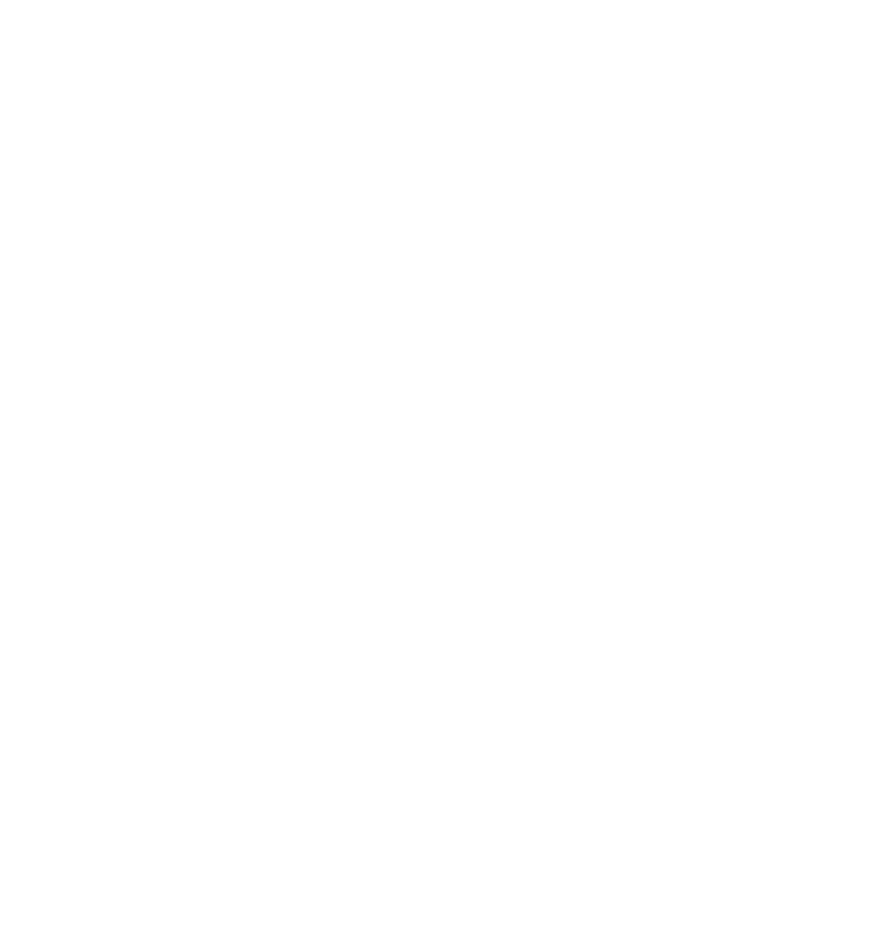
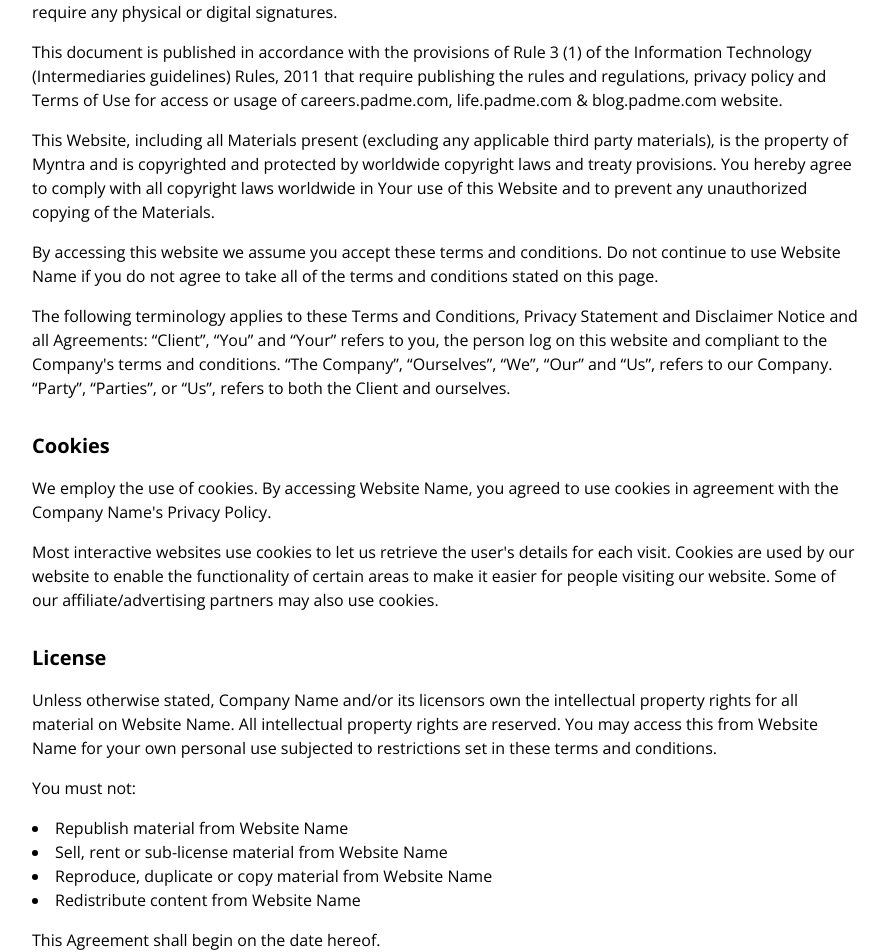
Before and after one commit to zakariaelrharbi/NewWaves-BolgApp, a React (Vite) app in the folder Front-end/my-app/: page /terms-and-conditions in a window 1280 px wide. Before the commit this address had no page. Shown: the part 164-1116 px from the top of the page, without its empty margins (192-1080 px from the left). Before the commit the page ends 800 px from the top, so only its background shows below. Built offline with nearby package versions, Linux system fonts and the light colour scheme.

Commit message:
terms and condition

```diff
--- a/Front-end/my-app/src/App.jsx
+++ b/Front-end/my-app/src/App.jsx
@@ -4,6 +4,7 @@
 import { Routes, Route } from 'react-router-dom'
 import ArticleDetailPage from './pages/articleDetail/ArticleDetailPage'
 import Register from './pages/Register/Register'
+import TermsAndConditions from './pages/Register/Terms_and_conditions'
 const App = () => {
   return (
     <div className="App font-opensans">
@@ -11,6 +12,7 @@
         <Route index path="/" element={<HomePage/>}/>
         <Route path="/blog/:id" element={<ArticleDetailPage/>}/>
         <Route path="/register" element={<Register/>}/>
+        <Route path="/terms-and-conditions" element={<TermsAndConditions/>}/>
       </Routes>
     </div>
   )
--- a/Front-end/my-app/src/pages/Register/Register.jsx
+++ b/Front-end/my-app/src/pages/Register/Register.jsx
@@ -84,7 +84,7 @@
             <label htmlFor="remember-me" className="ml-3 block text-sm">
               I accept the{" "}
 
-              <Link className="text-blue-600 font-semibold hover:underline ml-1">Terms and Conditions
+              <Link to='/Terms-and-conditions' className="text-blue-600 font-semibold hover:underline ml-1">Terms and Conditions
               </Link>
             </label>
           </div>
--- /dev/null
+++ b/Front-end/my-app/src/pages/Register/Terms_and_conditions.jsx
@@ -0,0 +1,52 @@
+import React from 'react'
+
+const Terms_and_conditions = () => {
+  return (
+    <div>
+      <div className="min-h-screen flex items-center justify-center bg-gray-100">
+      <div className="max-w-4xl w-full p-8 bg-white rounded-lg shadow-md">
+        <h1 className="text-3xl font-bold mb-6">Terms and Conditions</h1>
+        <p className="mb-4">
+          This document is an electronic record in terms of Information Technology Act, 2000 and rules there under as applicable and the amended provisions pertaining to electronic records in various statutes as amended by the Information Technology Act, 2000. This electronic record is generated by a computer system and does not require any physical or digital signatures.
+        </p>
+        <p className="mb-4">
+          This document is published in accordance with the provisions of Rule 3 (1) of the Information Technology (Intermediaries guidelines) Rules, 2011 that require publishing the rules and regulations, privacy policy and Terms of Use for access or usage of careers.padme.com, life.padme.com & blog.padme.com website.
+        </p>
+        <p className="mb-4">
+          This Website, including all Materials present (excluding any applicable third party materials), is the property of Myntra and is copyrighted and protected by worldwide copyright laws and treaty provisions. You hereby agree to comply with all copyright laws worldwide in Your use of this Website and to prevent any unauthorized copying of the Materials.
+        </p>
+        <p className="mb-4">
+          By accessing this website we assume you accept these terms and conditions. Do not continue to use Website Name if you do not agree to take all of the terms and conditions stated on this page.
+        </p>
+        <p className="mb-4">
+          The following terminology applies to these Terms and Conditions, Privacy Statement and Disclaimer Notice and all Agreements: “Client”, “You” and “Your” refers to you, the person log on this website and compliant to the Company's terms and conditions. “The Company”, “Ourselves”, “We”, “Our” and “Us”, refers to our Company. “Party”, “Parties”, or “Us”, refers to both the Client and ourselves.
+        </p>
+        <h2 className="text-xl font-bold mt-8 mb-4">Cookies</h2>
+        <p className="mb-4">
+          We employ the use of cookies. By accessing Website Name, you agreed to use cookies in agreement with the Company Name's Privacy Policy.
+        </p>
+        <p className="mb-4">
+          Most interactive websites use cookies to let us retrieve the user's details for each visit. Cookies are used by our website to enable the functionality of certain areas to make it easier for people visiting our website. Some of our affiliate/advertising partners may also use cookies.
+        </p>
+        <h2 className="text-xl font-bold mt-8 mb-4">License</h2>
+        <p className="mb-4">
+          Unless otherwise stated, Company Name and/or its licensors own the intellectual property rights for all material on Website Name. All intellectual property rights are reserved. You may access this from Website Name for your own personal use subjected to restrictions set in these terms and conditions.
+        </p>
+        <p className="mb-4">
+          You must not:
+        </p>
+        <ul className="list-disc list-inside mb-4">
+          <li>Republish material from Website Name</li>
+          <li>Sell, rent or sub-license material from Website Name</li>
+          <li>Reproduce, duplicate or copy material from Website Name</li>
+          <li>Redistribute content from Website Name</li>
+        </ul>
+        <p className="mb-4">This Agreement shall begin on the date hereof.</p>
+        {/* Add the remaining sections */}
+      </div>
+    </div>
+    </div>
+  )
+}
+
+export default Terms_and_conditions
```
